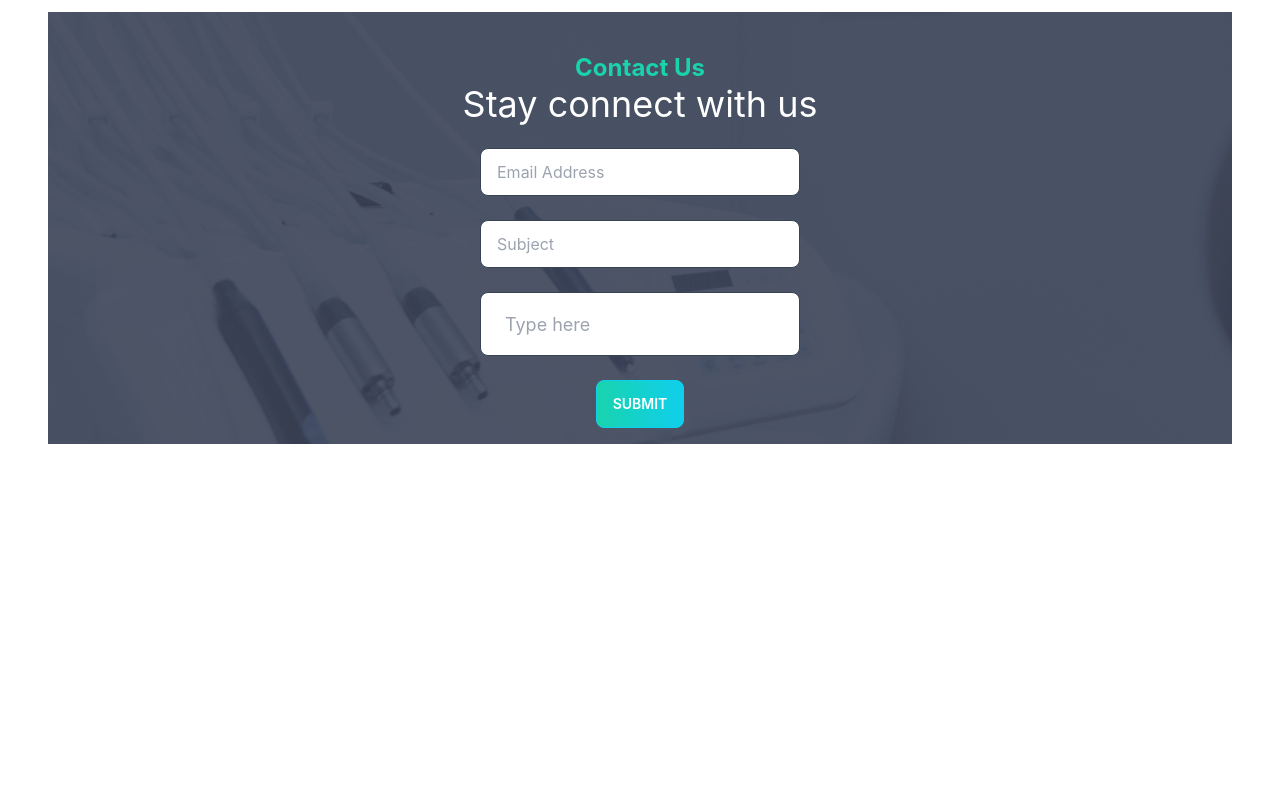
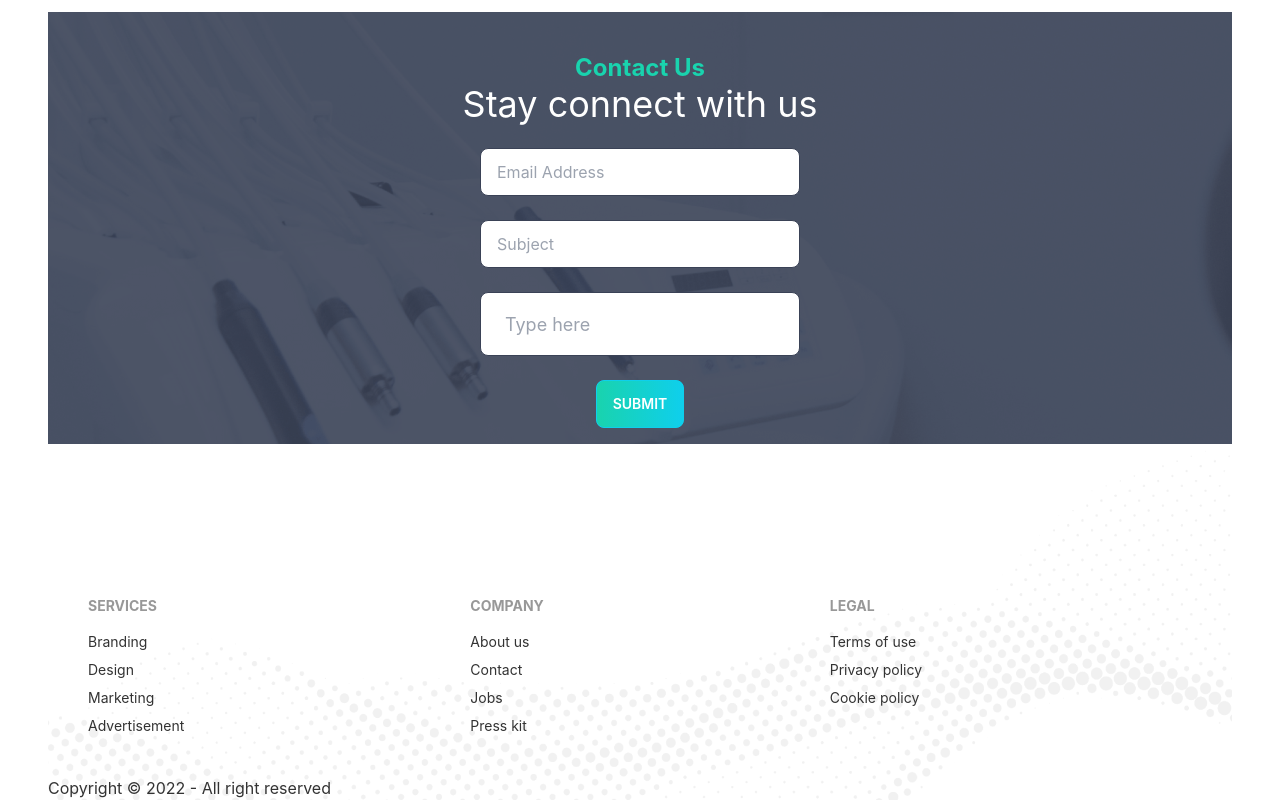
Before and after one commit to ibrahimkhalil188/doctors-portal, a React (Create React App) app: page / in a window 1280 px wide. Shown: the part 3516-4316 px from the top of the page. Before the commit the page ends 3960 px from the top, so only its background shows below. Built offline with nearby package versions, Linux system fonts and the light colour scheme.

Commit message:
landing page done

```diff
--- a/src/Pages/Home/Contact.js
+++ b/src/Pages/Home/Contact.js
@@ -9,9 +9,9 @@ const Contact = () => {
                 <h2 className='text-center text-4xl text-white'>Stay connect with us</h2>
             </div>
             <form className='grid place-items-center'>
-                <input type="email" placeholder="Email Address" class="input input-bordered input-accent w-full max-w-xs" /><br></br>
-                <input type="text" placeholder="Subject" class="input input-bordered input-accent w-full max-w-xs" /><br />
-                <input type="text" placeholder="Type here" class="input input-bordered input-lg input-accent w-full max-w-xs" /><br></br>
+                <input type="email" placeholder="Email Address" className="input input-bordered input-accent w-full max-w-xs" /><br></br>
+                <input type="text" placeholder="Subject" className="input input-bordered input-accent w-full max-w-xs" /><br />
+                <input type="text" placeholder="Type here" className="input input-bordered input-lg input-accent w-full max-w-xs" /><br></br>
                 <Button>Submit</Button>
             </form>
         </div>
--- /dev/null
+++ b/src/Pages/Home/Footer.js
@@ -0,0 +1,38 @@
+import React from 'react';
+import { Link } from 'react-router-dom';
+import bgImage from "../../assets/images/footer.png"
+const Footer = () => {
+    return (
+
+        <div style={{ backgroundImage: `url(${bgImage})`, backgroundSize: "cover" }} className="pt-28">
+            <footer className="footer p-10 ">
+                <div>
+                    <span className="footer-title">Services</span>
+                    <Link to="/" className="link link-hover">Branding</Link>
+                    <Link to="/" className="link link-hover">Design</Link>
+                    <Link to="/" className="link link-hover">Marketing</Link>
+                    <Link to="/" className="link link-hover">Advertisement</Link>
+                </div>
+                <div>
+                    <span className="footer-title">Company</span>
+                    <Link to="/" className="link link-hover">About us</Link>
+                    <Link to="/" className="link link-hover">Contact</Link>
+                    <Link to="/" className="link link-hover">Jobs</Link>
+                    <Link to="/" className="link link-hover">Press kit</Link>
+                </div>
+                <div>
+                    <span className="footer-title">Legal</span>
+                    <Link to="/" className="link link-hover">Terms of use</Link>
+                    <Link to="/" className="link link-hover">Privacy policy</Link>
+                    <Link to="/" className="link link-hover">Cookie policy</Link>
+                </div>
+            </footer>
+
+
+            <p>Copyright © 2022 - All right reserved</p>
+        </div>
+
+    );
+};
+
+export default Footer;
--- a/src/Pages/Home/Home.js
+++ b/src/Pages/Home/Home.js
@@ -2,6 +2,7 @@ import React from 'react';
 import Appointment from './Appointment';
 import Banner from './Banner';
 import Contact from './Contact';
+import Footer from './Footer';
 import Services from './Services';
 import Testimonial from './Testimonial';
 
@@ -13,6 +14,7 @@ const Home = () => {
             <Appointment></Appointment>
             <Testimonial></Testimonial>
             <Contact></Contact>
+            <Footer></Footer>
         </div>
     );
 };
--- a/src/Pages/Home/TestimonialCard.js
+++ b/src/Pages/Home/TestimonialCard.js
@@ -4,13 +4,13 @@ const TestimonialCard = ({ user }) => {
     const { img, name, city, description } = user
     return (
         <div>
-            <div class="card w-96 bg-base-100 shadow-xl">
-                <div class="card-body">
+            <div className="card w-96 bg-base-100 shadow-xl">
+                <div className="card-body">
                     <p>{description}</p>
                 </div>
                 <div className='flex'>
-                    <div class="avatar m-6">
-                        <div class="w-24 rounded-full ring ring-primary ring-offset-base-100 ring-offset-2">
+                    <div className="avatar m-6">
+                        <div className="w-24 rounded-full ring ring-primary ring-offset-base-100 ring-offset-2">
                             <img src={img} alt="" />
                         </div>
                     </div>
```
